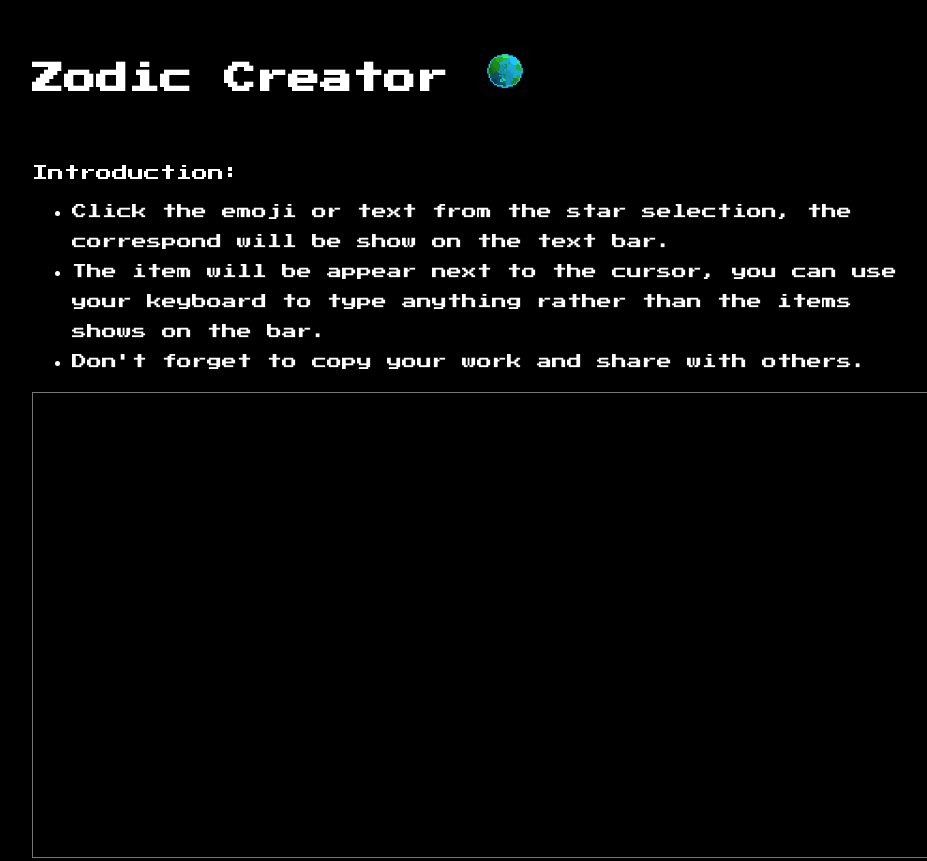
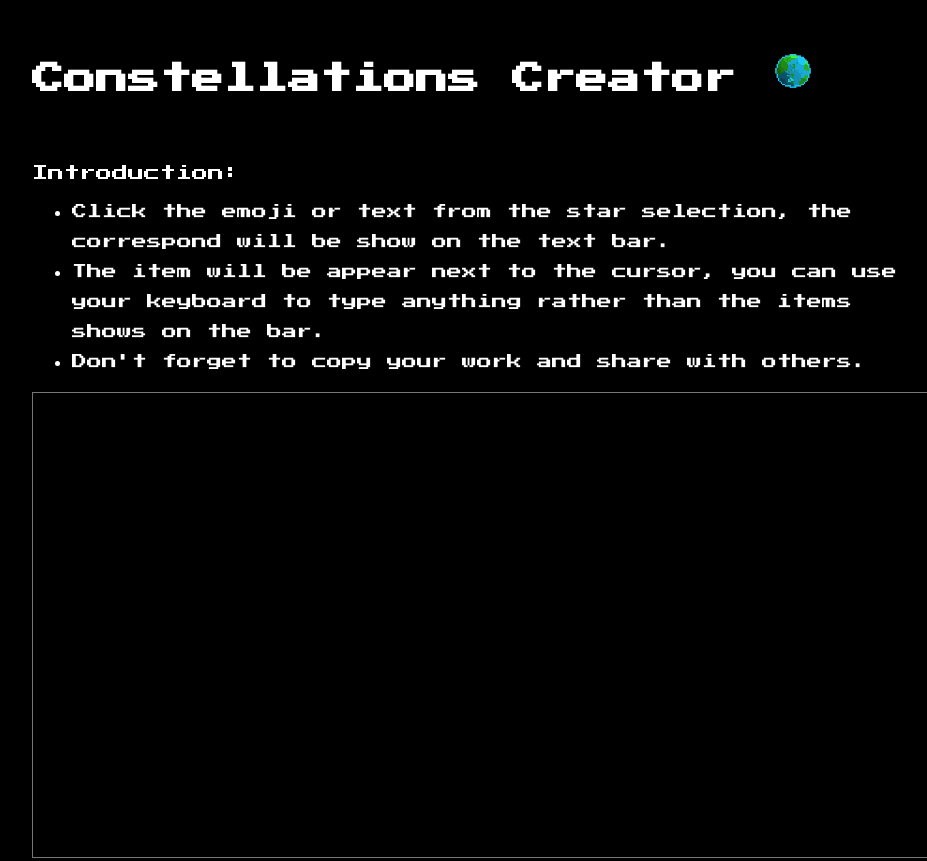
Before and after one commit to Hsuiiii/Assigment3, a plain HTML site: page tool.html in a window 1280 px wide. Shown: the top 861 px of the page, without its empty margins (160-1087 px from the left). Drawn offline with nearby package versions, Linux system fonts and the light colour scheme.

Commit message:
Update tool.html

```diff
--- a/tool.html
+++ b/tool.html
@@ -9,7 +9,7 @@
 </head>
 <body>
 <!-- partial:index.partial.html -->
-<h1>Zodic Creator   <img src="PixelArt.png"/></h1>
+<h1>Constellations Creator   <img src="PixelArt.png"/></h1>
 <br/>
 <br/>
 <div class="introduction">
```
